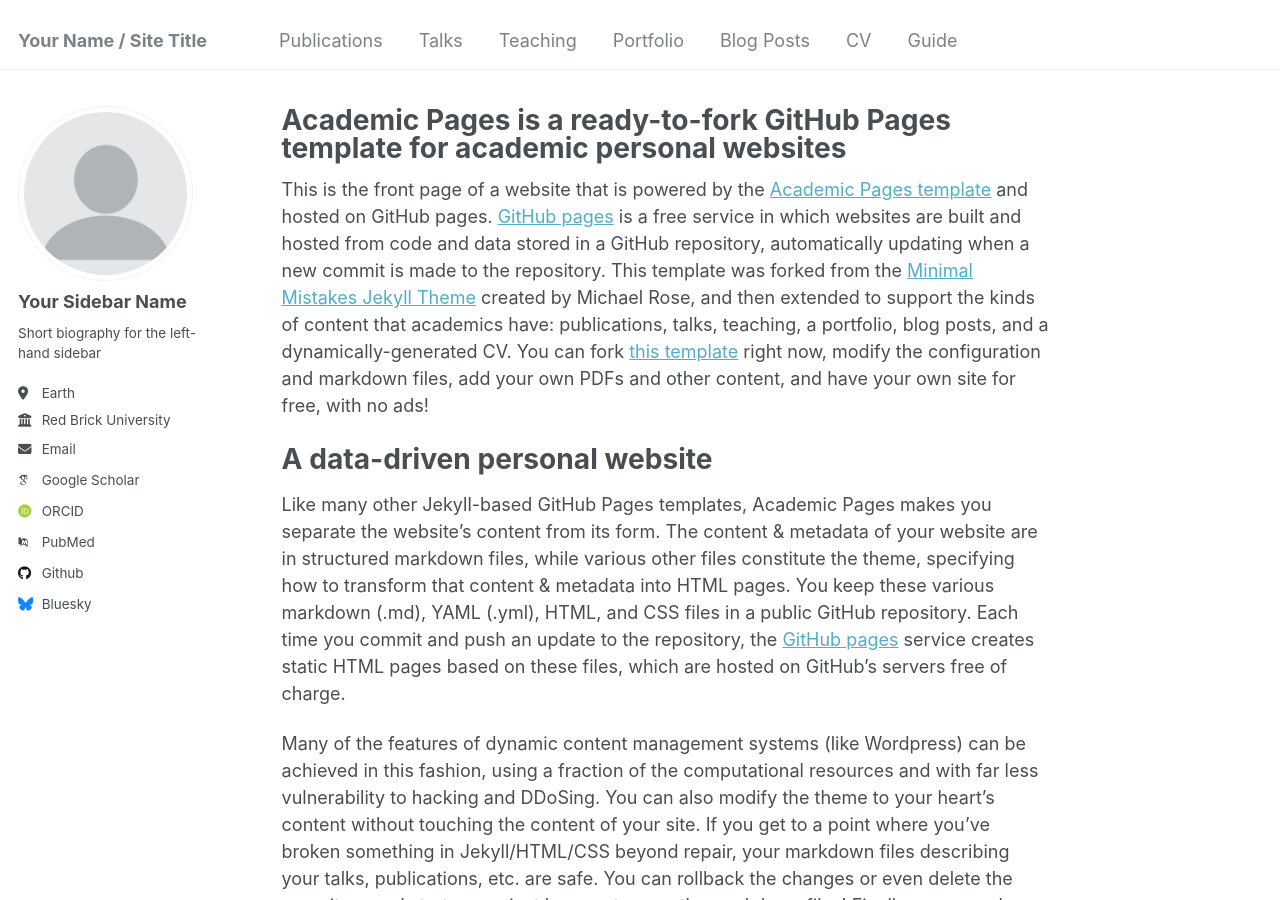
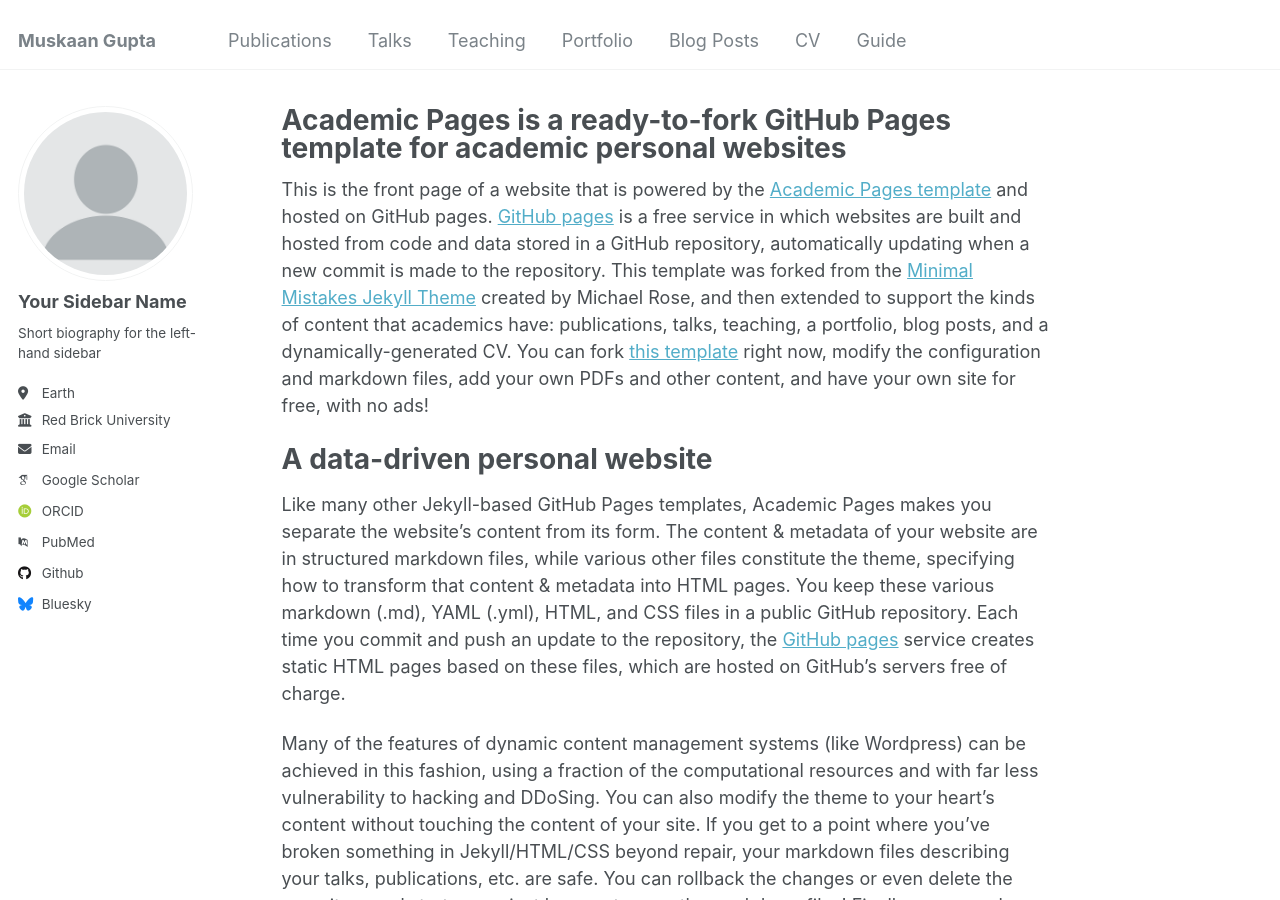
Before and after one commit to m-skaan/m-skaan.github.io, a Jekyll site: the page built from _pages/about.md, in a window 1280 px wide and 900 px high. Built offline with Jekyll 4.4.1, drawn with Linux system fonts in a browser that asks for light colours; some web fonts are replaced.

Commit message:
Update _config.yml
Add name

```diff
--- a/_config.yml
+++ b/_config.yml
@@ -8,7 +8,7 @@
 
 # Basic Site Settings
 locale                   : "en-US"
-title                    : "Your Name / Site Title"
+title                    : "Muskaan Gupta"
 title_separator          : "-"
 name                     : &name "Your Name"
 description              : &description "personal description"
```
